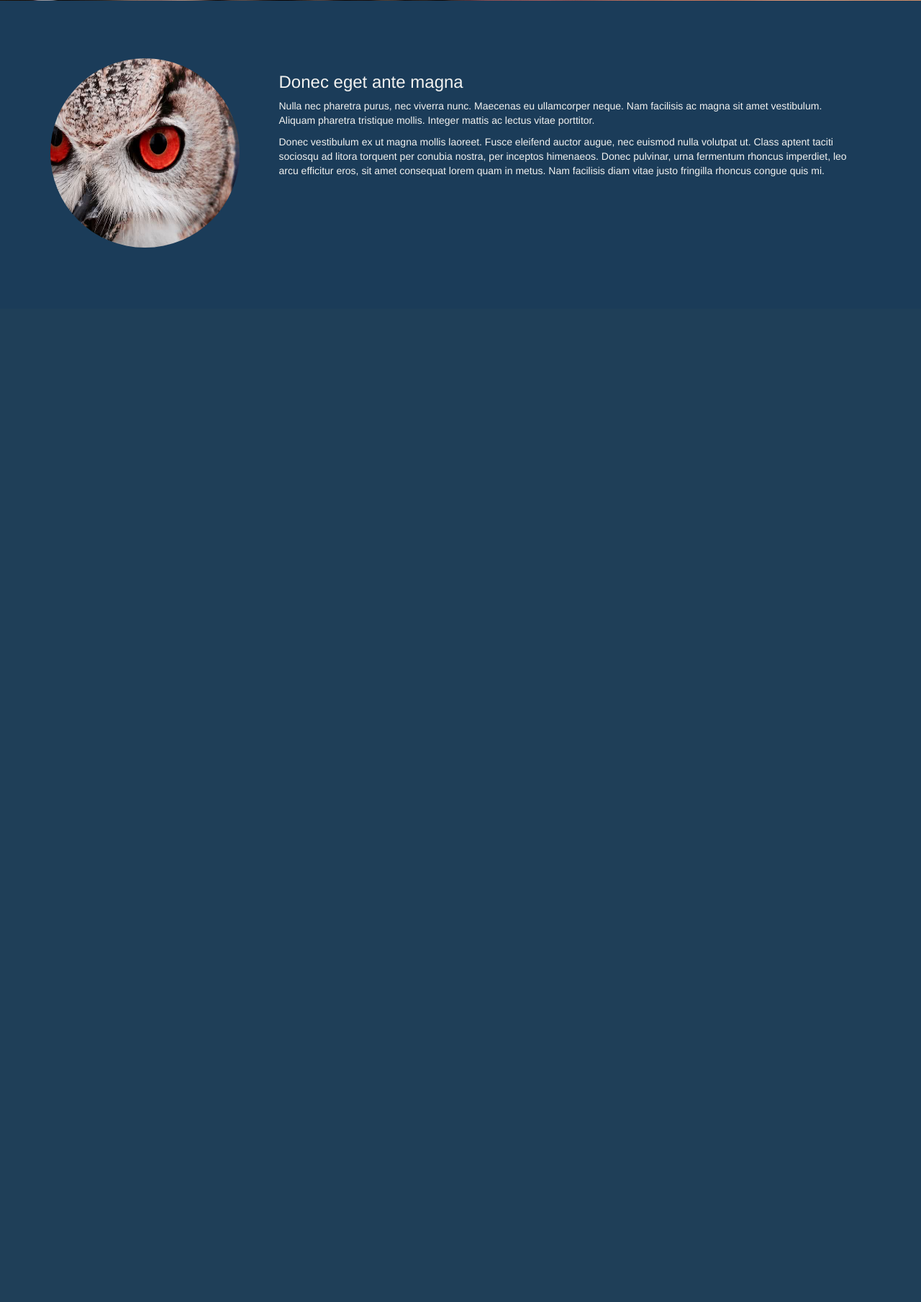
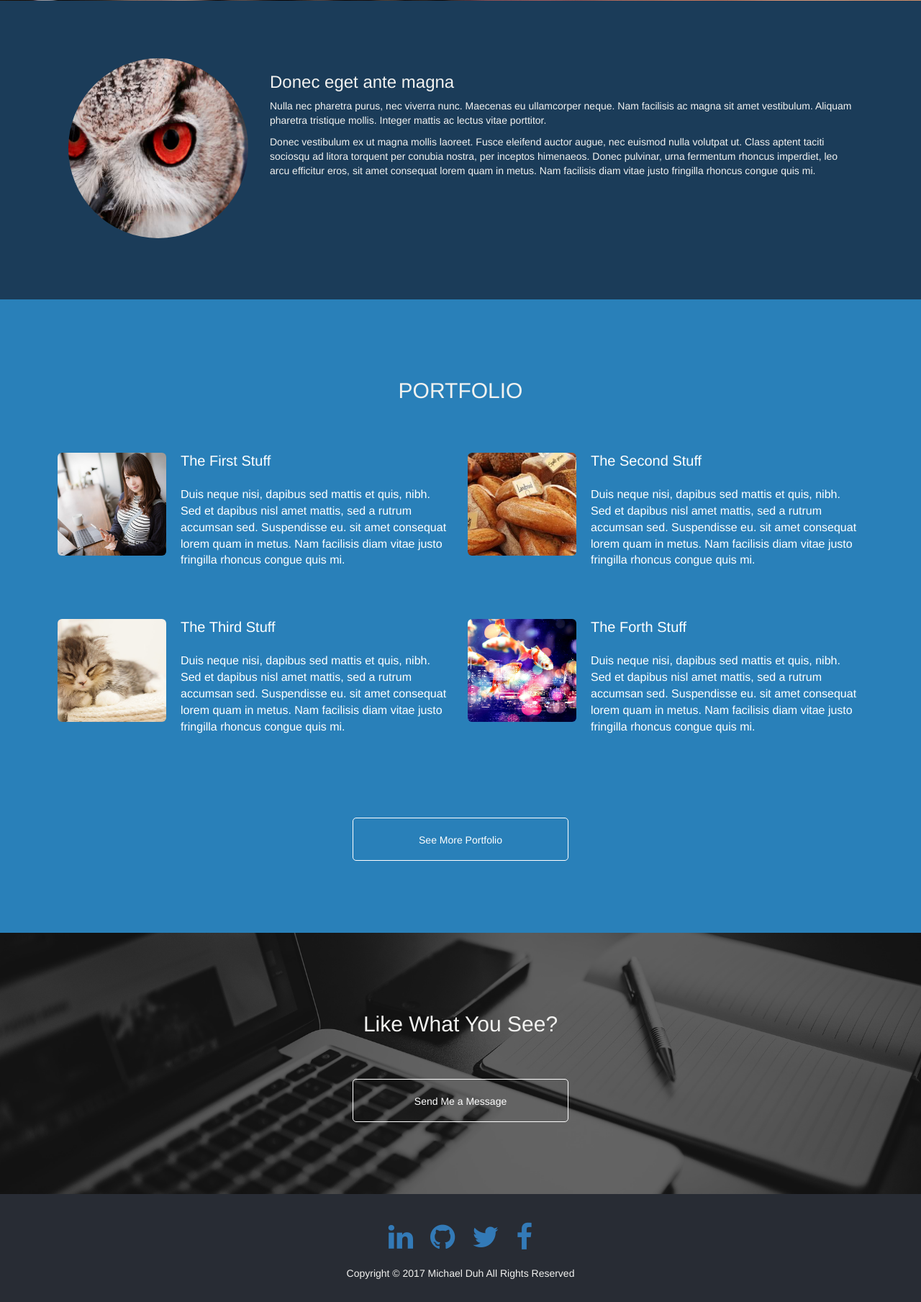
Before and after one commit to mikaeloduh/personal-website-v2, a PHP site: page / in a window 1280 px wide. Shown: the part 599-2408 px from the top of the page at 72% size. Before the commit the page ends 943 px from the top, so only its background shows below. Run offline with PHP 8.4, Linux system fonts and the light colour scheme.

Commit message:
Adds portfolio RWD, contact, footer

```diff
--- a/src/css/style.css
+++ b/src/css/style.css
@@ -14,7 +14,7 @@ body {
   background: RGBA(27, 60, 89, 1.00);
   color: RGBA(242, 242, 240, 1.00);
 }
-
+/* header header header header header header */
 #header {
   position: fixed;
   top: 0;
@@ -84,14 +84,14 @@ body {
   }
 }
 
-
+/* banner banner banner banner banner banner */
 #banner {
   position: relative;
   display: block;
   width: 100%;
   height: 600px;
   background-color: #a55540;
-  background-image: url("/img/banner.jpg");
+  background: url("/img/banner.jpg");
   background-size: cover;
   background-position: center;
   padding-top: 70px;
@@ -131,42 +131,49 @@ body {
   font-size: 18px;
   text-shadow: 0px 0px 8px black;
 }
-#banner .container a {
+#banner .hyperButton,
+#portfolio .hyperButton,
+#contact .hyperButton {
   display: inline-block;
   margin-top: 50px;
-
   height: 60px;
   line-height: 60px;
   color: white;
   text-decoration: none;
-
   border: solid 1px RGBA(255,	255,	255,	1);
   border-radius: 5px;
   transition: background-color .3s;
 }
 @media (max-width: 331px) {
-  #banner .container a {
+  #banner .hyperButton,
+  #portfolio .hyperButton,
+  #contact .hyperButton  {
     width: 100%;
   }
 }
 @media (min-width: 332px) {
-  #banner .container a {
+  #banner .hyperButton,
+  #portfolio .hyperButton,
+  #contact .hyperButton  {
     width: 300px;
   }
 }
-#banner .container a:hover {
+#banner .hyperButton:hover,
+#portfolio .hyperButton:hover,
+#contact .hyperButton:hover {
   background-color: RGBA(255,	255,	255,	0.2);
 }
 
-
+/* ABOUT ABOUT ABOUT ABOUT ABOUT ABOUT ABOUT ABOUT */
 #about {
-  display: inline-block;
+  display: block;
   width: 100%;
   margin: 80px 0;
 }
 #about .container {
-  display: block;
+  display: inline-block;
   position: relative;
+  padding: 0 40px;
 }
 @media (max-width: 767px) {
   #about .container .left img {
@@ -186,12 +193,189 @@ body {
     padding: 0;
   }
 }
-
-
 #about .container .right {
   display: inline-block;
   float: left;
-  padding: 0 40px;
   text-align: left;
+}
+
+/* Portfolio Portfolio Portfolio Portfolio Portfolio */
+#portfolio {
+  display: inline-block;
+  position: relative;
+  width: 100%;
+  background-color: #2980b9;
+}
+#portfolio .container {
+  display: inline-block;
+  position: relative;
+  margin: 100px 0;
+}
+#portfolio header {
+  display: inline-block;
+}
+#portfolio header h4 {
+   font-size: 30px;
+}
+
+#portfolio .portfolios {
+  display: inline-block;
+  margin-top: 50px;
+  width: 100%;
+}
+#portfolio .portfolios::after {
+    content: "";
+    display: table;
+    clear: both;
+}
+
+#portfolio .item {
+  display: inline-block;
+  position: relative;
+  min-height: 25px;
+  margin: 0px;
+  padding: 0;
+
+  text-decoration: none;
+  color: white;
+}
+#portfolio .item .left {
+  position: relative;
+  display: inline-block;
+  float: left;
+  margin: 10px 10px 20px 10px;
+  padding-top: 25%;
+  width: calc(30% - 20px);
+}
+#portfolio .item .left img {
+  position: absolute;
+  left: 0;
+  top: 0;
+  width: 100%;
+  height: 100%;
+  object-fit: cover;
+  border-radius: 6px;
+}
+#portfolio .item .right {
+  display: inline-block;
+  position: relative;
+  float: left;
+  margin: 10px;
+  text-align: left;
+  width: calc(70% - 20px);
 
 }
+#portfolio .item h5 {
+  text-align: left;
+  margin-top: 0;
+  font-size: 20px;
+}
+#portfolio .item p {
+  margin-top: 25px;
+  padding-bottom: 40px;
+  font-size: 16px;
+}
+#portfolio .item .popup {
+  display: inline-block;
+  position: absolute;
+  top: 10px;
+  right: 10px;
+  padding: 15px;
+  width: calc(70% - 20px);
+  height: 190px;
+  color: black;
+  background-color: rgba(255, 255, 255, .8);
+  border-radius: 5px;
+  opacity: 0;
+  transition: .5s;
+}
+#portfolio .item .popup span{
+  float: left;
+  margin: 5px 10px 5px 0px;
+  padding: 0px 4px;
+  color: white;
+  background-color: RGBA(27, 60, 89, 1.00);
+  border: 1px solid RGBA(27, 60, 89, 1.00);
+  border-radius: 3px;
+}
+#portfolio .item:hover .popup {
+  opacity: 1;
+}
+
+@media (max-width: 520px) {
+  #portfolio .item .left {
+    margin: 0px 5px 0px 0px;
+    width: calc(30% - 5px);
+  }
+  #portfolio .item span:nth-child(1) {
+    margin: 0px 0px 0px 5px;
+    width: calc(70% - 5px) ;
+  }
+  #portfolio .item h5 {
+    margin-top: 0;
+    font-size: 16px;
+  }
+  #portfolio .item p {
+    margin-top: 15px;
+    padding-bottom: 20px;
+    font-size: 14px;
+  }
+}
+
+
+#contact {
+  display: block;
+  position: relative;
+  width: 100%;
+  background: url("/img/contact.jpg");
+  background-size: cover;
+  background-position: center;
+}
+#contact:before {
+  content: '';
+  position: absolute;
+  left: 0;
+  top: 0;
+  display: inline-block;
+  width: 100%;
+  height: 100%;
+  background-color: rgba(0, 0, 0, .600);
+  z-index: 0;
+}
+#contact .container {
+  display: inline-block;
+  position: relative;
+  margin: 100px 0;
+}
+#contact header {
+  display: block;
+}
+#contact header h4 {
+   font-size: 30px;
+}
+
+#footer {
+  background-color: rgba(40,	44,	52, 1.0);
+}
+#footer .container {
+  display: inline-block;
+  margin: 30px 0;
+}
+#footer ul {
+  padding: 0;
+  margin: 0;
+}
+#footer .icons {
+  margin-bottom: 10px;
+}
+#footer .icons li {
+  text-align: center;
+  display: inline-block;
+  position: relative;
+  padding: 10px;
+  list-style-type: none;
+}
+#footer .icons li .icon {
+  text-decoration: none;
+font-size: 40px;
+}
--- a/src/index.html
+++ b/src/index.html
@@ -11,6 +11,8 @@
   <title>Personal Website v2</title>
 
   <link href="css/bootstrap-3.3.7/bootstrap.min.css" rel="stylesheet" />
+  <link href="https://maxcdn.bootstrapcdn.com/font-awesome/4.7.0/css/font-awesome.min.css" rel="stylesheet" />
+  <!--<link href="https://cdnjs.cloudflare.com/ajax/libs/twitter-bootstrap/4.0.0-alpha.6/css/bootstrap.min.css" rel="stylesheet" />-->
   <link href="css/style.css" type="text/css" rel="stylesheet" />
 
 </head>
@@ -36,7 +38,7 @@
     <div class="container">
       <h2>Hi, this is Michael</h2>
       <p>Neque porro quisquam est qui dolorem ipsum quia dolort</p>
-      <a href="">Learn More About Me</a>
+      <a href="" class="hyperButton">Learn More About Me</a>
     </div>
   </div>
 
@@ -57,15 +59,79 @@
   </div>
 
   <div id="portfolio">
+    <div class="container">
+      <header>
+        <h4>PORTFOLIO</h4>
+      </header>
 
+      <div class="portfolios row">
+        <a href="" class="item col-xs-12 col-sm-12 col-md-12 col-lg-6">
+          <div class="left img-responsive">
+            <img src="img/p2.jpg" alt="" >
+          </div>
+          <span class="right">
+            <h5>The First Stuff</h5>
+            <p>Duis neque nisi, dapibus sed mattis et quis, nibh. Sed et dapibus nisl amet mattis, sed a rutrum accumsan sed. Suspendisse eu. sit amet consequat lorem quam in metus. Nam facilisis diam vitae justo fringilla rhoncus congue quis mi. </p>
+          </span>
+          <div class="popup">
+            <h5>Technologies Used: </h5>
+            <span>HTML5</span><span>CSS3</span><span>JavaScript</span><span>jQuery</span><span>Bootstrap 3</span>
+          </div>
+        </a>
+        <a href="" class="item col-xs-12 col-sm-12 col-md-12 col-lg-6">
+          <div class="left img-responsive">
+            <img src="img/p1.jpg" alt="" >
+          </div>
+          <span class="right">
+            <h5>The Second Stuff</h5>
+            <p>Duis neque nisi, dapibus sed mattis et quis, nibh. Sed et dapibus nisl amet mattis, sed a rutrum accumsan sed. Suspendisse eu. sit amet consequat lorem quam in metus. Nam facilisis diam vitae justo fringilla rhoncus congue quis mi. </p>
+          </span>
+          <span  class="popup">
+            <h5>Technologies Used: </h5>
+            <span>html</span><span>CSS</span><span>JavaScript</span><span>jQuery</span>
+          </span>
+        </a>
+        <a href="" class="item col-xs-12 col-sm-12 col-md-12 col-lg-6">
+          <div class="left img-responsive">
+            <img src="img/p3.jpg" alt="" >
+          </div>
+          <span class="right">
+            <h5>The Third Stuff</h5>
+            <p>Duis neque nisi, dapibus sed mattis et quis, nibh. Sed et dapibus nisl amet mattis, sed a rutrum accumsan sed. Suspendisse eu. sit amet consequat lorem quam in metus. Nam facilisis diam vitae justo fringilla rhoncus congue quis mi. </p>
+          </span>
+        </a>
+        <a href="" class="item col-xs-12 col-sm-12 col-md-12 col-lg-6">
+          <div class="left img-responsive">
+            <img src="img/p4.jpg" alt="" >
+          </div>
+          <span class="right">
+            <h5>The Forth Stuff</h5>
+            <p>Duis neque nisi, dapibus sed mattis et quis, nibh. Sed et dapibus nisl amet mattis, sed a rutrum accumsan sed. Suspendisse eu. sit amet consequat lorem quam in metus. Nam facilisis diam vitae justo fringilla rhoncus congue quis mi. </p>
+          </span>
+        </a>
+      </div>
+      <a href="" class="hyperButton">See More Portfolio</a>
+
+    </div>
   </div>
 
   <div id="contact">
-
+    <div class="container">
+      <header><h4>Like What You See?</h4></header>
+      <a href="" class="hyperButton">Send Me a Message</a>
+    </div>
   </div>
 
   <div id="footer">
-
+    <div class="container">
+      <ul class="icons">
+        <li><a href="#" class="icon fa fa-linkedin"></a></li>
+  			<li><a href="#" class="icon fa fa-github"></a></li>
+        <li><a href="#" class="icon fa fa-twitter"></a></li>
+  			<li><a href="#" class="icon fa fa-facebook"></a></li>
+  		</ul>
+      <div>Copyright © 2017 Michael Duh All Rights Reserved</div>
+    </div>
   </div>
 
 
```
Also changed, not shown: src/img/contact.jpg (added), src/img/p1.jpg (added), src/img/p2.jpg (added), src/img/p3.jpg (added), src/img/p4.jpg (added), src/img/p5.jpg (added), src/img/p6.jpg (added).
